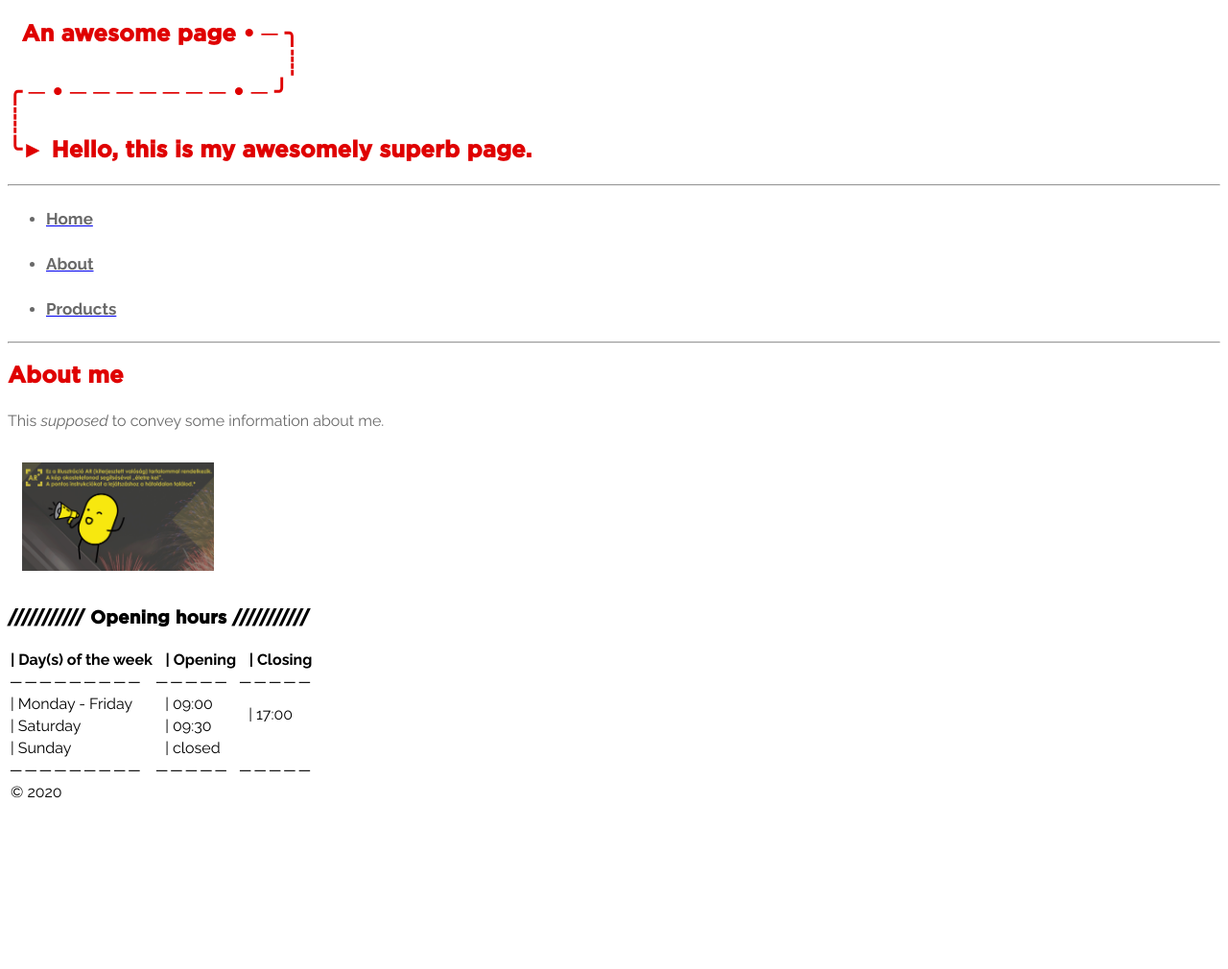
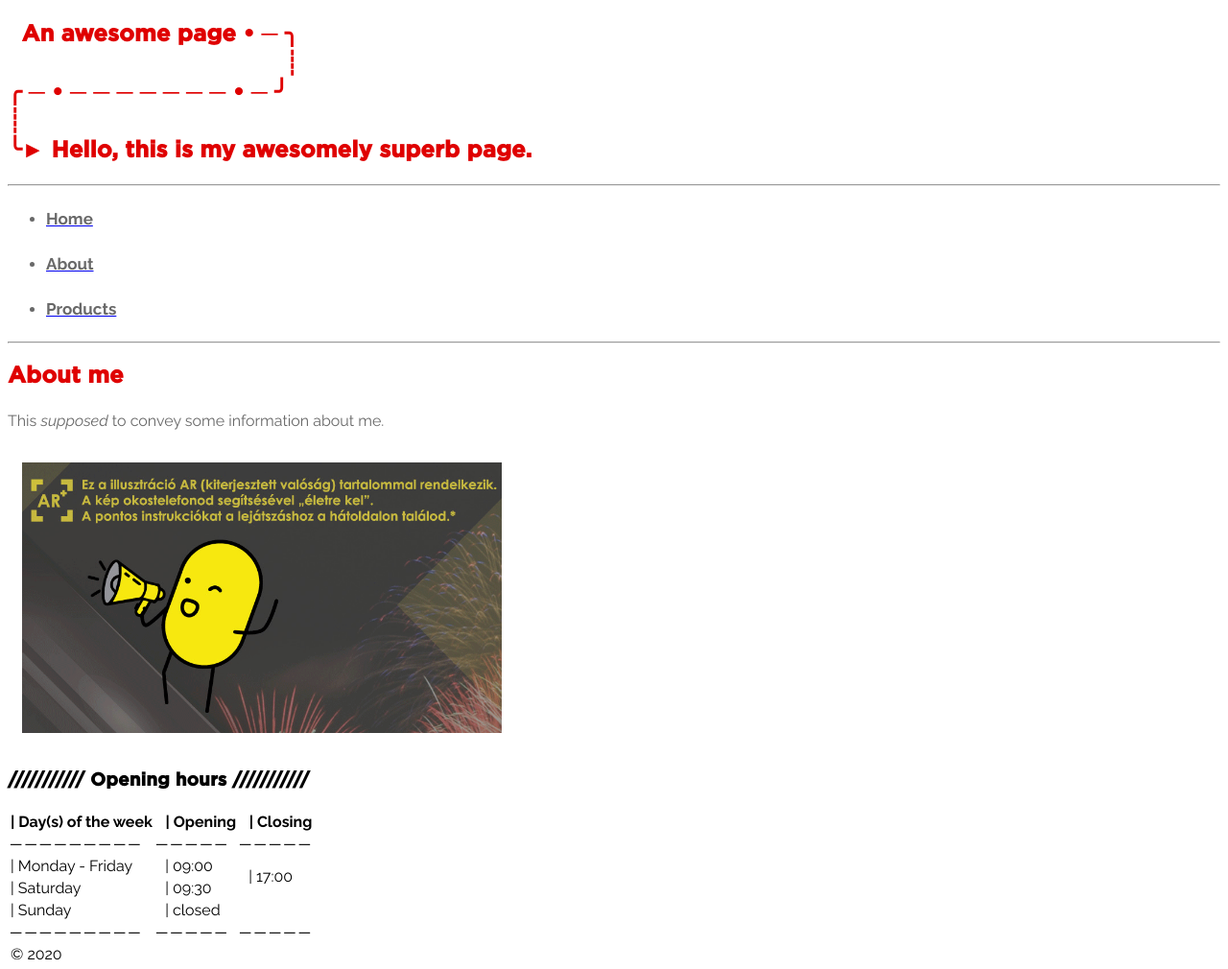
Before and after one commit to marcelnemeth/marcelnemeth.github.io, a plain HTML site: page pages/about.html in a window 1280 px wide. Shown: the whole page at 96% size. Before the commit the page ends 846 px from the top, so only its background shows below. Drawn offline with Linux system fonts and the light colour scheme.

Commit message:
gif size altered

```diff
--- a/pages/about.html
+++ b/pages/about.html
@@ -40,7 +40,7 @@
         This <i>supposed</i> to convey some information about me.
     </p>
     <a target="blank" href="https://tuzijatek.hu">
-        <img src="/img/Bob-borito-1.gif" alt="Bob on waves and speaks on megaphone" //style="width:200px;margin: 15px;">
+        <img src="/img/Bob-borito-1.gif" alt="Bob on waves and speaks on megaphone" style="width:500px;margin: 15px;">
     </a>
     <table>
         <caption>
```
